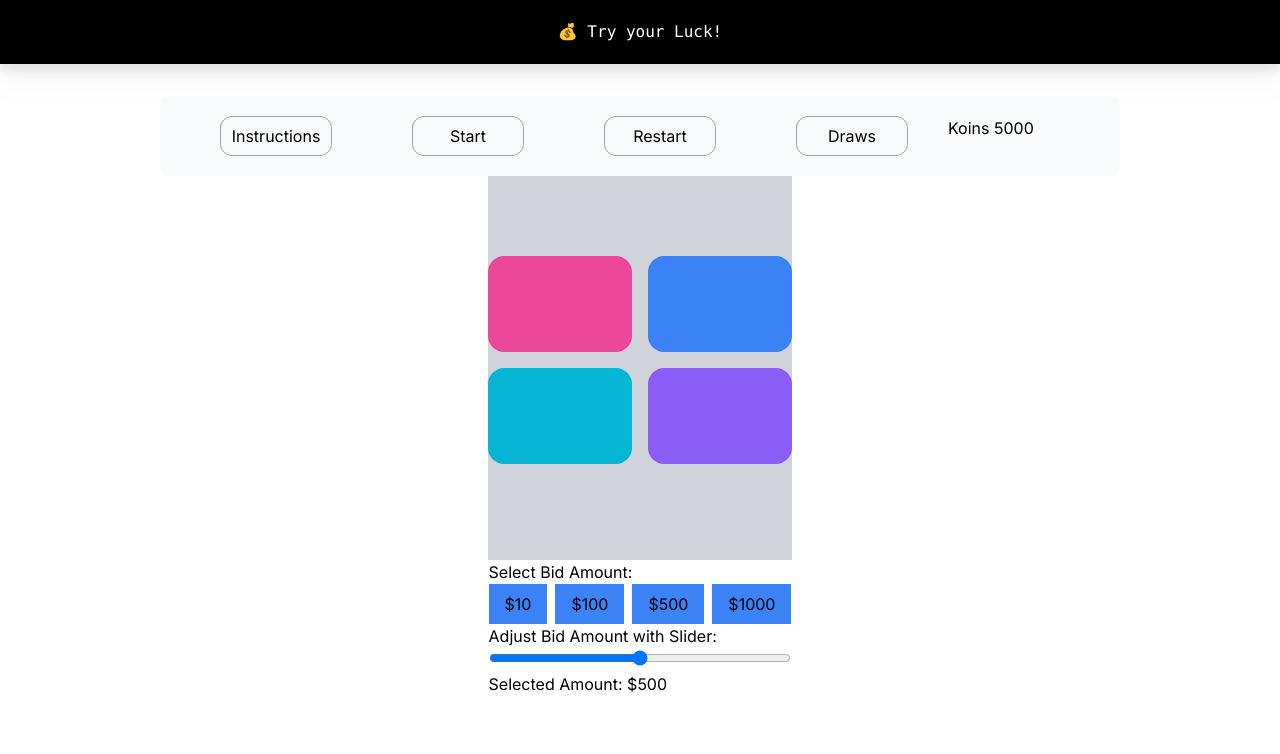
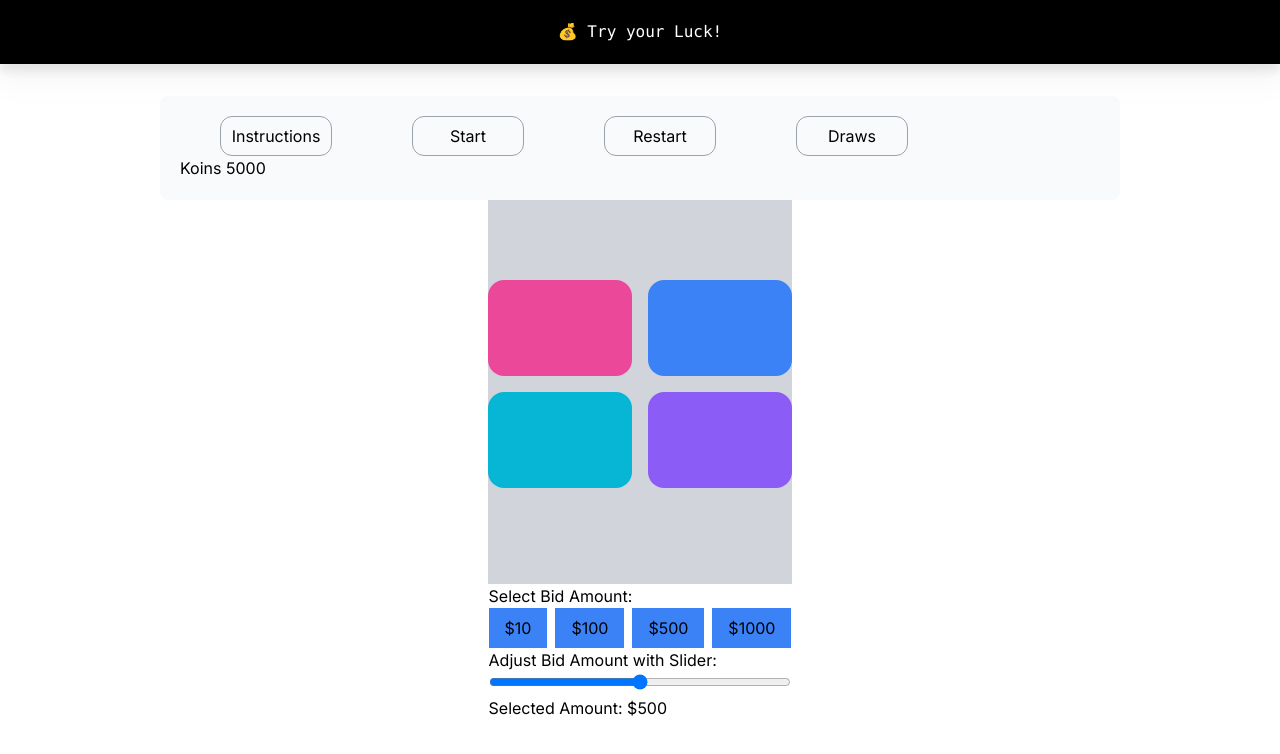
Before and after one commit to kevintomsgithub/try-your-luck, a Next.js app: page / in a window 1280 px wide. Shown: the top 754 px of the page. Built offline with nearby package versions, Linux system fonts and the light colour scheme.

Commit message:
Update settings component

```diff
--- a/app/components/settings/Settings.tsx
+++ b/app/components/settings/Settings.tsx
@@ -6,7 +6,7 @@ import Button from "../button/Button";
 export default function Settings() {
   return (
     <div className="container mx-auto mt-24 py-5 px-5 md:w-[60rem] bg-gray-50 rounded-lg">
-      <div className="flex">
+      <div className="">
         <Button
           text="Instructions"
           onClick={() => {
```
